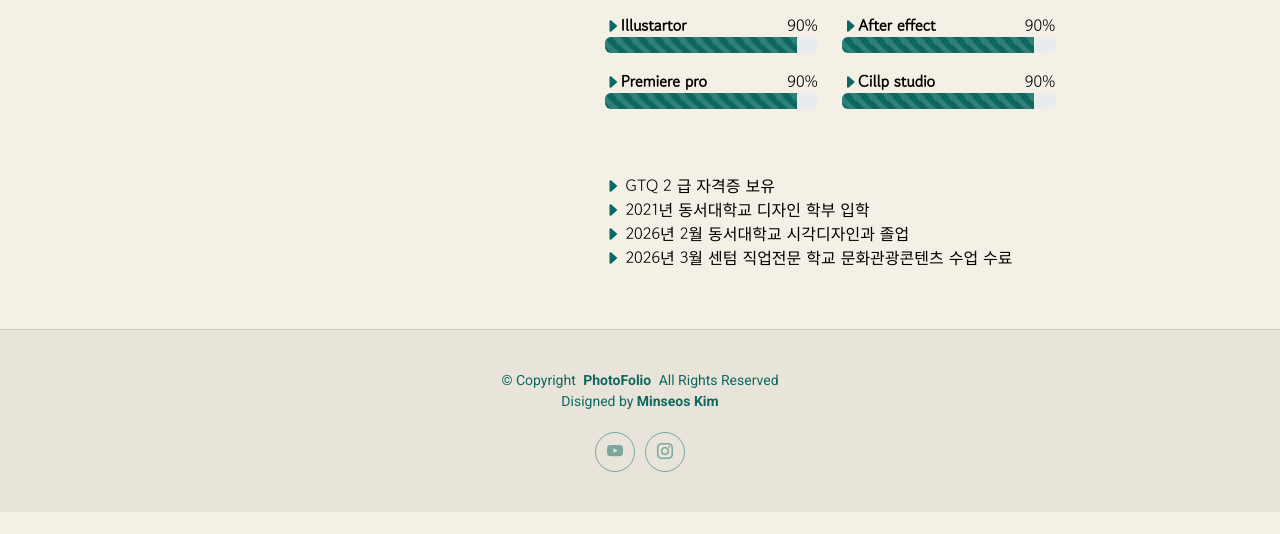
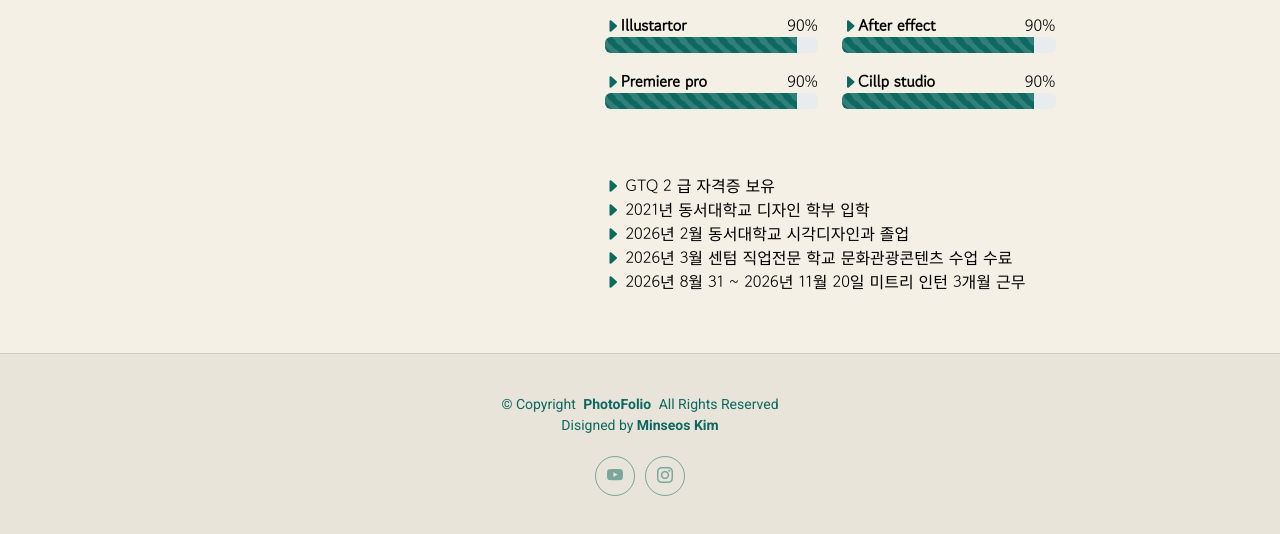
Before and after one commit to min9535/Minseos-Portfolio, a plain HTML site: page about.html in a window 1280 px wide. Shown: the part 790-1324 px from the top of the page. Before the commit the page ends 1302 px from the top, so only its background shows below. Drawn offline with Linux system fonts and the light colour scheme; a web font is replaced by a local one.

Commit message:
Update about.html

```diff
--- a/about.html
+++ b/about.html
@@ -232,6 +232,11 @@
             2026년 3월 센텀 직업전문 학교 문화관광콘텐츠 수업 수료
           </div>
 
+          <div class="d-flex justify-content-between">
+           <span class="gowun-dodum-regular"><i class="bi bi-caret-right-fill " style="color: #0C6860;"></i>
+            2026년 8월 31 ~ 2026년 11월 20일 미트리 인턴 3개월 근무
+          </div>
+
 
 
     </section><!-- /About Section -->
```
